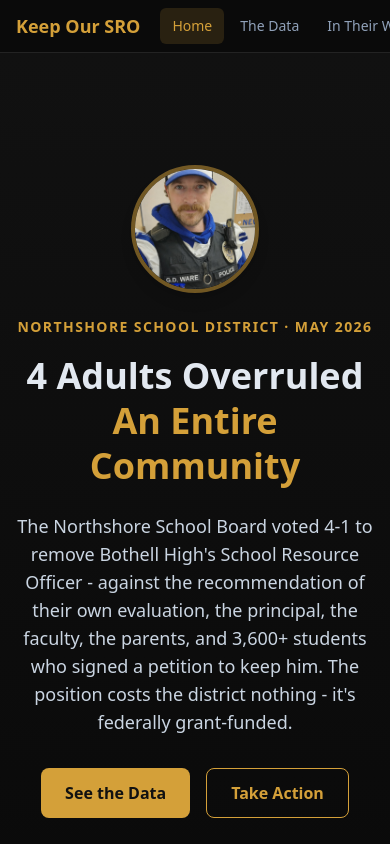
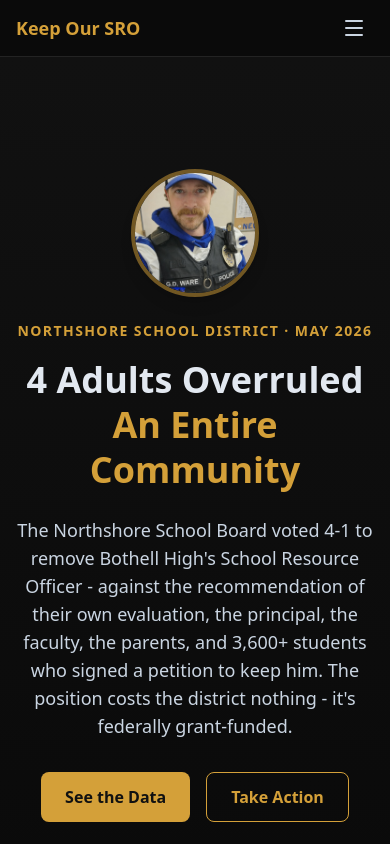
Before and after one commit to beaucouppixels/SRO, a React (Vite) app: page / in a window 390 px wide. Built offline with nearby package versions, Linux system fonts and the light colour scheme.

Commit message:
Add hamburger menu for mobile navigation

```diff
--- a/src/components/TabNav.tsx
+++ b/src/components/TabNav.tsx
@@ -1,3 +1,6 @@
+import { useState } from 'react'
+import { Menu, X } from 'lucide-react'
+
 interface Tab {
   id: string
   label: string
@@ -10,13 +13,24 @@ interface Props {
 }
 
 export function TabNav({ tabs, activeTab, onTabChange }: Props) {
+  const [menuOpen, setMenuOpen] = useState(false)
+
+  const handleTabChange = (id: string) => {
+    onTabChange(id)
+    setMenuOpen(false)
+  }
+
   return (
-    <nav aria-label="Main navigation" className="bg-slate-bg border-b border-white/10 px-4 py-2 flex items-center gap-1 overflow-x-auto shrink-0">
-      <span className="font-bold text-gold text-lg mr-4 shrink-0">Keep Our SRO</span>
+    <nav aria-label="Main navigation" className="bg-slate-bg border-b border-white/10 shrink-0">
+      <div className="px-4 py-2 flex items-center justify-between">
+        <span className="font-bold text-gold text-lg shrink-0">Keep Our SRO</span>
+
+        {/* Desktop: show all tabs inline */}
+        <div className="hidden md:flex items-center gap-1">
           {tabs.map((tab) => (
             <button
               key={tab.id}
-          onClick={() => onTabChange(tab.id)}
+              onClick={() => handleTabChange(tab.id)}
               className={`px-3 py-2 rounded-md text-sm font-medium whitespace-nowrap transition ${
                 activeTab === tab.id
                   ? 'bg-gold/15 text-gold'
@@ -26,6 +40,37 @@ export function TabNav({ tabs, activeTab, onTabChange }: Props) {
               {tab.label}
             </button>
           ))}
+        </div>
+
+        {/* Mobile: hamburger menu button */}
+        <button
+          className="md:hidden text-slate-300 hover:text-gold p-2"
+          onClick={() => setMenuOpen(!menuOpen)}
+          aria-label={menuOpen ? 'Close menu' : 'Open menu'}
+          aria-expanded={menuOpen}
+        >
+          {menuOpen ? <X size={24} /> : <Menu size={24} />}
+        </button>
+      </div>
+
+      {/* Mobile: dropdown menu */}
+      {menuOpen && (
+        <div className="md:hidden border-t border-white/10 bg-slate-bg px-4 py-3 space-y-1">
+          {tabs.map((tab) => (
+            <button
+              key={tab.id}
+              onClick={() => handleTabChange(tab.id)}
+              className={`block w-full text-left px-3 py-2 rounded-md text-sm font-medium transition ${
+                activeTab === tab.id
+                  ? 'bg-gold/15 text-gold'
+                  : 'text-slate-300 hover:text-white hover:bg-white/5'
+              }`}
+            >
+              {tab.label}
+            </button>
+          ))}
+        </div>
+      )}
     </nav>
   )
 }
```
Lines whose indentation alone changed are shown as unchanged.
